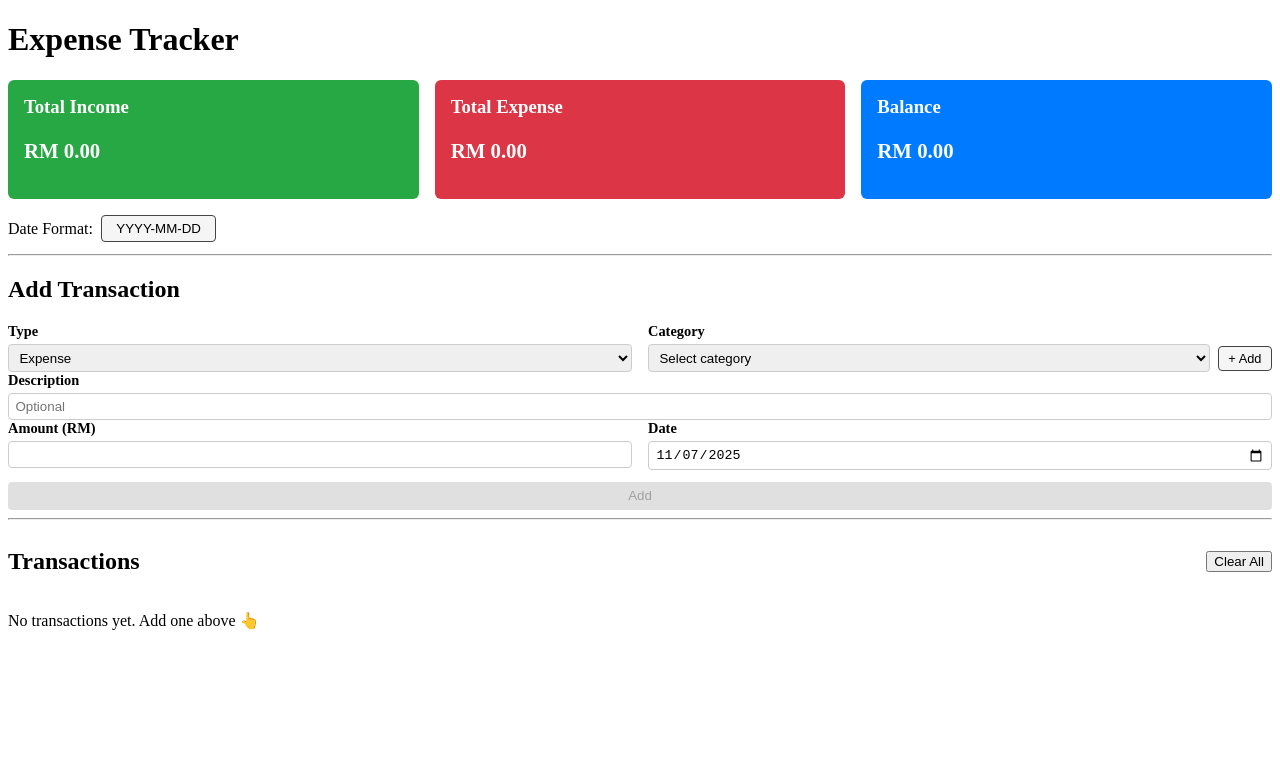
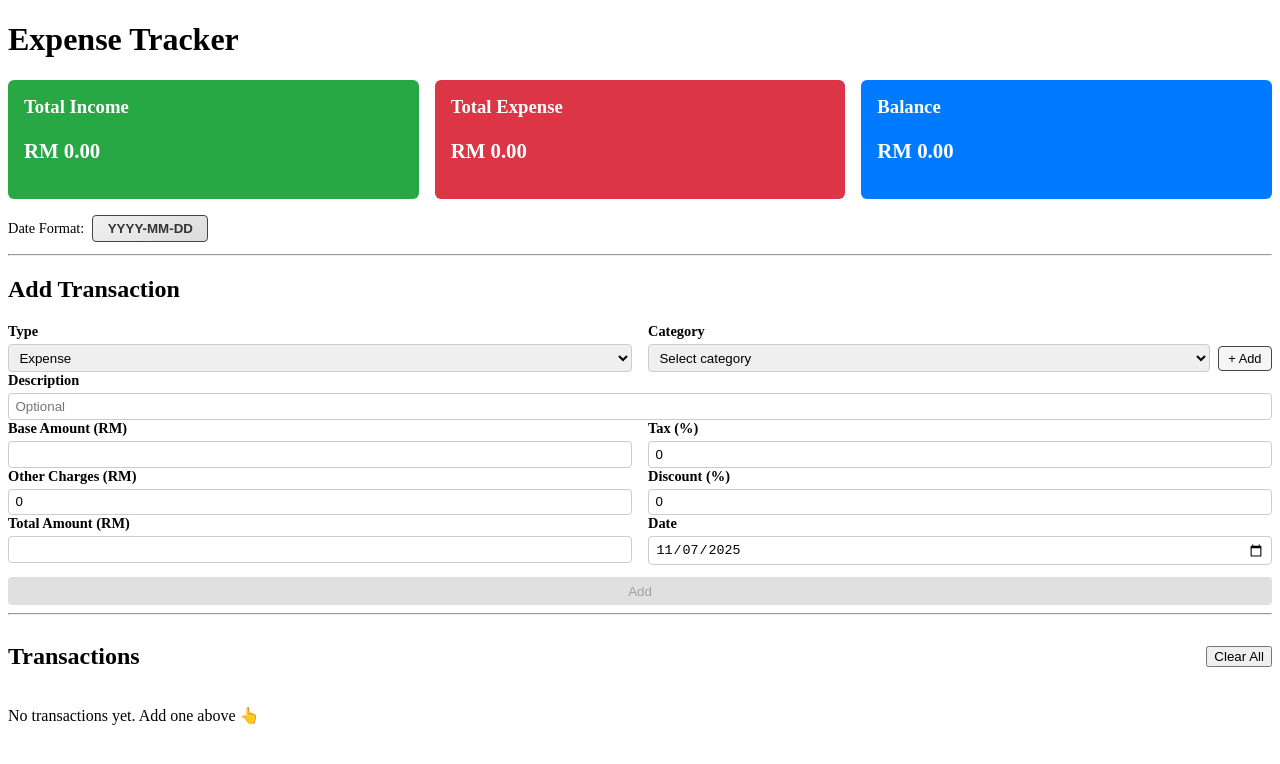
Before and after one commit to Fredrick247/angular-expense-tracker, an Angular app: page / in a window 1280 px wide. Shown: the top 764 px of the page. Built offline with nearby package versions, Linux system fonts and the light colour scheme.

Commit message:
Changes to add additional amount of charge

```diff
--- a/src/app/components/dashboard/dashboard.css
+++ b/src/app/components/dashboard/dashboard.css
@@ -57,3 +57,28 @@
   background-color: #f5f5f5;
   cursor: pointer;
 }
+
+.date-format-toggle {
+  display: flex;
+  align-items: center;
+  gap: 0.5rem;
+  font-size: 0.9rem;
+}
+
+.toggle-pill {
+  user-select: none;
+  cursor: pointer;
+  background: linear-gradient(145deg, #f0f0f0, #dcdcdc);
+  border: 1px solid #ccc;
+  border-radius: 20px;
+  padding: 0.3rem 0.8rem;
+  font-weight: 600;
+  color: #333;
+  transition: all 0.2s ease-in-out;
+}
+
+.toggle-pill:hover {
+  background: #0078d7;
+  color: white;
+  border-color: #0078d7;
+}
--- a/src/app/components/dashboard/dashboard.html
+++ b/src/app/components/dashboard/dashboard.html
@@ -14,7 +14,7 @@
 </div>
 <div class="date-format-toggle">
   <label>Date Format:</label>
-  <button (click)="toggleDateFormat()">
+  <button class="toggle-pill" (click)="toggleDateFormat()">
     {{ dateFormat === 'yyyy-MM-dd' ? 'YYYY-MM-DD' : 'DD/MM/YYYY' }}
   </button>
 </div>
--- a/src/app/components/transaction-form/transaction-form.html
+++ b/src/app/components/transaction-form/transaction-form.html
@@ -32,11 +32,40 @@
     <input formControlName="description" placeholder="Optional" />
   </div>
 
-  <!-- Amount & Date -->
+ <!-- Amount breakdown -->
 <div class="form-grid">
   <div class="form-row">
-      <label>Amount (RM)</label>
-      <input type="number" step="0.01" formControlName="amount" />
+    <label>Base Amount (RM)</label>
+    <input type="number" step="0.01" formControlName="baseAmount" />
+  </div>
+
+  <div class="form-row">
+    <label>Tax (%)</label>
+    <input type="number" step="0.01" formControlName="taxPercent" />
+  </div>
+</div>
+
+<div class="form-grid">
+  <div class="form-row">
+    <label>Other Charges (RM)</label>
+    <input type="number" step="0.01" formControlName="otherCharges" />
+  </div>
+
+  <div class="form-row">
+    <label>Discount (%)</label>
+    <input type="number" step="0.01" formControlName="discountPercent" />
+  </div>
+</div>
+
+<!-- Calculated Amount & Date -->
+<div class="form-grid">
+  <div class="form-row">
+    <label>Total Amount (RM)</label>
+    <input
+      type="number"
+      step="0.01"
+      formControlName="amount"
+      readonly />
   </div>
 
   <div class="form-row">
@@ -44,7 +73,6 @@
     <input type="date" formControlName="date" />
   </div>
 </div>
-
   <button
     type="submit"
     [disabled]="form.invalid"
--- a/src/app/components/transaction-form/transaction-form.ts
+++ b/src/app/components/transaction-form/transaction-form.ts
@@ -26,7 +26,14 @@
       type: ['expense' as TransactionType, Validators.required],
       category : ['', Validators.required],
       description: [''],
-      amount:[null,[Validators.required, Validators.min(0.01)]],
+
+      //New ingredients for amount
+      baseAmount : [null,[Validators.required, Validators.min(0.01)]],
+      taxPercent: [0],
+      otherCharges: [0],
+      discountPercent: [0],
+
+      amount:[null,[Validators.required]],
       date : [this.todayString(),Validators.required]
     });
 
@@ -39,6 +46,9 @@
       this.form.patchValue({category: ''})
     }
   });
+
+  // New calc amount whenever the pieces change
+  this.setupAmountCalculation();
   }
 
 
@@ -71,23 +81,52 @@
     this.form.patchValue({ category: name });
   }
 
+  private setupAmountCalculation(): void{
+    this.form.valueChanges.subscribe(val =>{
+      const base = +val.baseAmount || 0;
+      const taxPerc = +val.taxPercent || 0;
+      const others = +val.otherCharges || 0;
+      const discPerc = +val.discountPercent || 0;
+
+      const tax = base * taxPerc /100;
+      const discount = base * discPerc / 100;
+      const total = base + tax + others - discount;
+
+      //avoid infinite loop
+      this.form.get('amount')?.setValue(total,{emitEvent:false});
+    });
+  }
+
   onSubmit(){
     if(this.form.invalid)return;
 
-    this.transactionService.addTransaction(this.form.value);
-    this.form.patchValue({
-      description:'',
-      amount: null
-    })
+    const raw = this.form.value;
+
+    this.transactionService.addTransaction({
+      type : raw.type,
+      category : raw.category,
+      description : raw.description,
+      amount : raw.amount,
+      date: raw.date
+    });
+
+
+    // this.transactionService.addTransaction(this.form.value);
+    // this.form.patchValue({
+    //   description:'',
+    //   amount: null
+    // })
 
     // reset only the fields that normally change
     this.form.patchValue({
     description : '',
-    amount : null
+    baseAmount : null,
+    taxPercent : 0,
+    otherCharges: 0,
+    discountPercent: 0,
+    amount : null,
+    date: this.todayString()
   });
-
   }
 
-
-
 }
```
Lines whose indentation alone changed are shown as unchanged.
